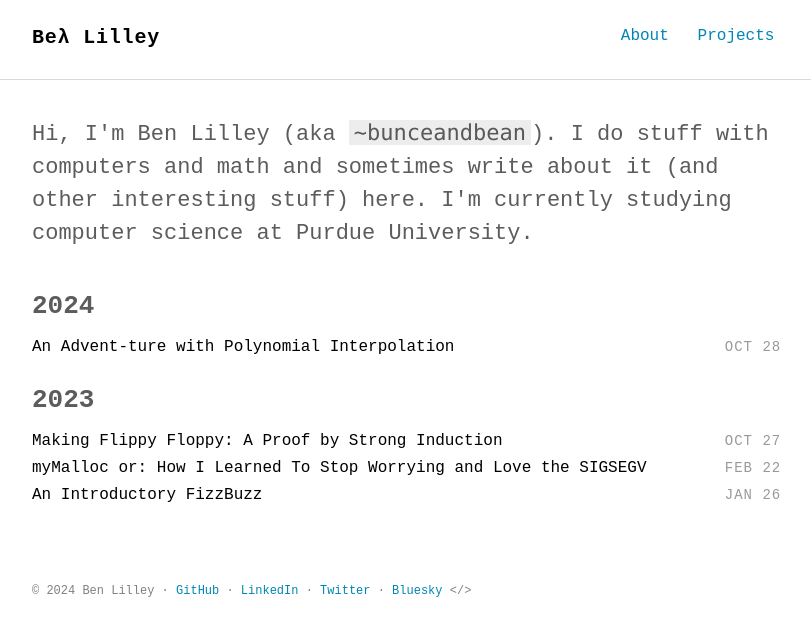
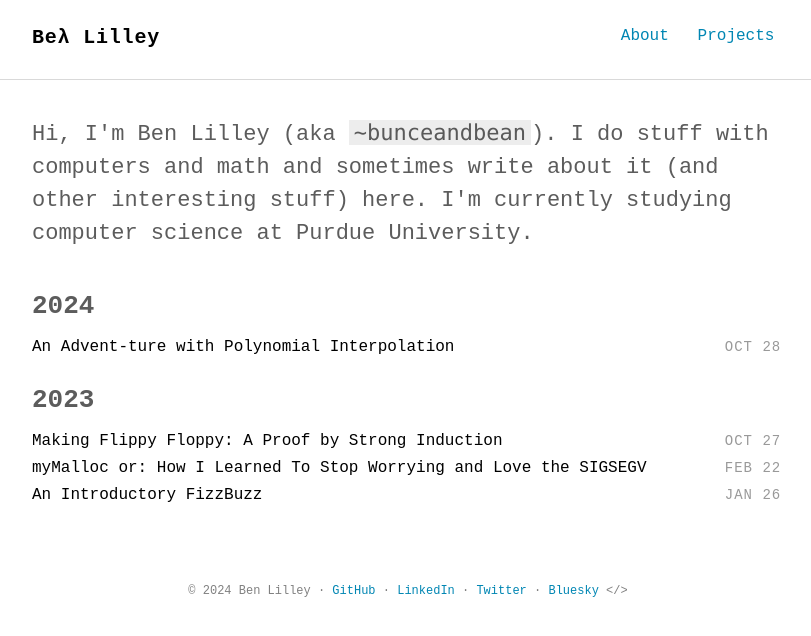
Before and after one commit to bunceandbean/bunceandbean.github.io, a Jekyll site: the page built from docs/index.html, in a window 1280 px wide. Shown: the top 636 px of the page, without its empty margins (232-1043 px from the left). Built offline with Jekyll 4.4.1, drawn with Linux system fonts in a browser that asks for light colours; some web fonts are replaced.

Commit message:
Update footer.html

```diff
--- a/docs/_includes/footer.html
+++ b/docs/_includes/footer.html
@@ -1,5 +1,5 @@
 <footer class="site-footer">
   <div class="container">
-    <small class="block">&copy; {{ site.time | date: '%Y' }} {{ site.author.name }} &middot; <a href="https://github.com/bunceandbean/">GitHub</a> &middot; <a href="https://linkedin.com/in/ben-lilley-/">LinkedIn</a> &middot; <a href="https://twitter.com/bunceandbean/">Twitter</a> &middot; <a href="https://bsky.app/profile/bunceandbean.bsky.social">Bluesky</a> &lt;/&gt;
+    <p style="text-align: center;"><small class="block">&copy; {{ site.time | date: '%Y' }} {{ site.author.name }} &middot; <a href="https://github.com/bunceandbean/">GitHub</a> &middot; <a href="https://linkedin.com/in/ben-lilley-/">LinkedIn</a> &middot; <a href="https://twitter.com/bunceandbean/">Twitter</a> &middot; <a href="https://bsky.app/profile/bunceandbean.bsky.social">Bluesky</a> &lt;/&gt;</p>
   </div>
 </footer>
```
